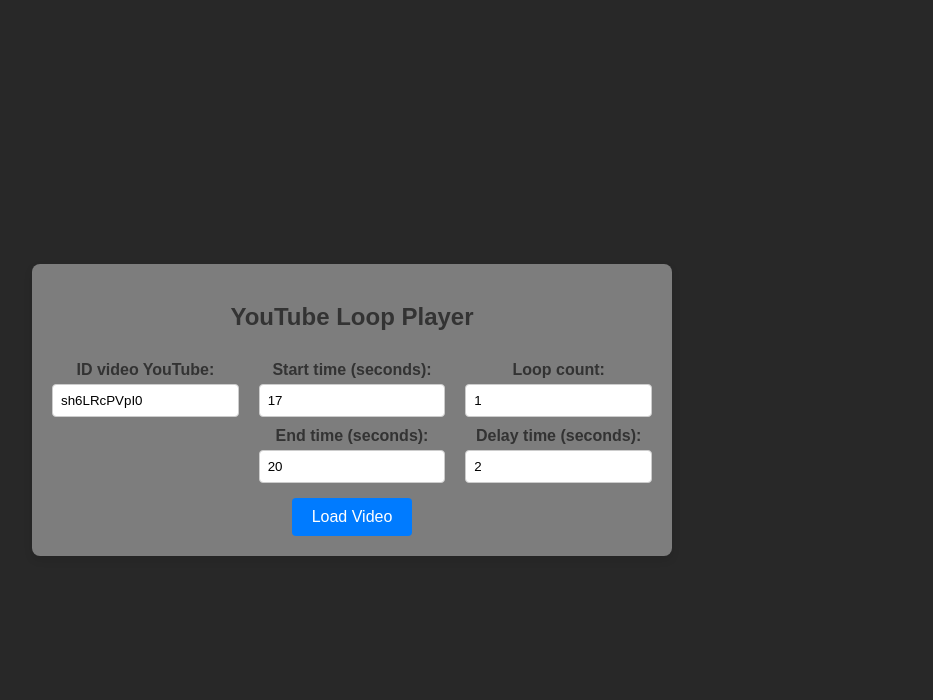
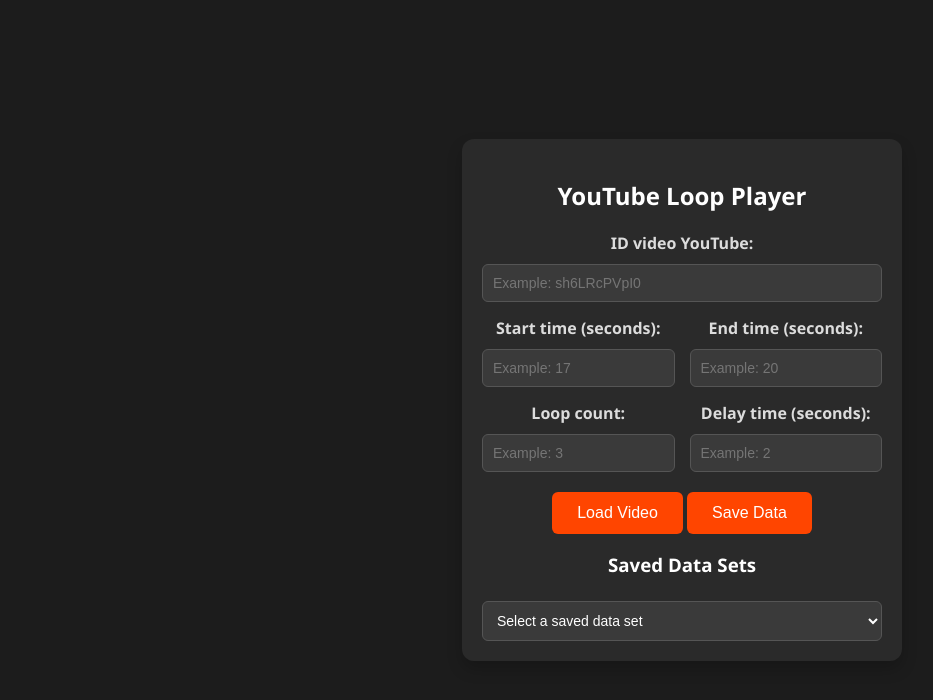
Before and after one commit to pmhnam/ytb-loop-player, a plain HTML site: page index.html in a window 1280 px wide. Shown: the whole page, without its empty margins (288-1221 px from the left). Drawn offline with Linux system fonts and the light colour scheme.

Commit message:
Update index.html

```diff
--- a/index.html
+++ b/index.html
@@ -7,9 +7,9 @@
     <title>YouTube Loop</title>
     <style>
         body {
-            font-family: Arial, sans-serif;
-            background-color: #282828;
-            color: #333;
+            font-family: 'Segoe UI', Tahoma, Geneva, Verdana, sans-serif;
+            background-color: #1c1c1c;
+            color: #f5f5f5;
             display: flex;
             flex-direction: column;
             align-items: center;
@@ -18,92 +18,153 @@
             margin: 0;
         }
 
-        .container {
-            background-color: #7d7d7d;
+        .main-container {
+            display: flex;
+            flex-direction: row;
+            align-items: flex-start;
+            justify-content: center;
+            width: 90%;
+            max-width: 1200px;
+            margin: 20px;
+            gap: 20px;
+        }
+
+        .video-container {
+            flex: 1;
+            max-width: 640px;
+            position: relative;
+            aspect-ratio: 16 / 9;
+        }
+
+        .input-container {
+            flex: 1;
+            background-color: #2a2a2a;
             padding: 20px;
-            border-radius: 8px;
-            box-shadow: 0 4px 8px rgba(0, 0, 0, 0.1);
+            border-radius: 12px;
+            box-shadow: 0 8px 16px rgba(0, 0, 0, 0.2);
             text-align: center;
-            margin-top: 20px;
-            width: 80%;
-            max-width: 600px;
+            max-width: 400px;
         }
 
         .grid {
             display: grid;
-            grid-template-columns: 1fr 1fr 1fr;
-            gap: 20px;
+            grid-template-columns: 1fr 1fr;
+            gap: 15px;
             margin-top: 20px;
         }
 
-        .column {
-            display: flex;
-            flex-direction: column;
+        .full-width {
+            grid-column: 1 / -1;
         }
 
         label {
-            margin-top: 10px;
-            font-weight: bold;
+            display: block;
+            margin-bottom: 5px;
+            font-weight: 600;
+            color: #dcdcdc;
         }
 
         input[type="text"],
-        input[type="number"] {
+        input[type="number"],
+        select {
             width: 100%;
-            padding: 8px;
+            padding: 10px;
             margin-top: 5px;
-            border-radius: 4px;
-            border: 1px solid #ccc;
+            border-radius: 6px;
+            border: 1px solid #555;
+            background-color: #3a3a3a;
+            color: #ffffff;
             box-sizing: border-box;
+            font-size: 14px;
         }
 
         button {
-            margin-top: 15px;
-            padding: 10px 20px;
-            background-color: #007bff;
+            margin-top: 20px;
+            padding: 12px 25px;
+            background-color: #ff4500;
             color: white;
             border: none;
-            border-radius: 4px;
+            border-radius: 6px;
             cursor: pointer;
             font-size: 16px;
-            transition: background-color 0.3s;
+            transition: background-color 0.3s ease;
         }
 
         button:hover {
-            background-color: #0056b3;
+            background-color: #e03e00;
         }
 
-        #player {
-            margin-top: 0px;
+        h2,
+        h3 {
+            color: #ffffff;
         }
     </style>
 </head>
 
 <body>
+    <div class="main-container">
+        <div class="video-container">
             <div id="player"></div>
-    <div class="container">
+        </div>
+        <div class="input-container">
             <h2>YouTube Loop Player</h2>
             <div class="grid">
-            <div class="column">
+                <div class="full-width">
                     <label for="videoIdInput">ID video YouTube:</label>
-                <input type="text" id="videoIdInput" placeholder="Example: sh6LRcPVpI0" value="sh6LRcPVpI0">
+                    <input type="text" id="videoIdInput" placeholder="Example: sh6LRcPVpI0" value="">
                 </div>
-            <div class="column">
+                <div>
                     <label for="startTimeInput">Start time (seconds):</label>
-                <input type="number" id="startTimeInput" placeholder="Example: 17" value="17">
+                    <input type="number" id="startTimeInput" placeholder="Example: 17" value="">
+                </div>
+                <div>
                     <label for="endTimeInput">End time (seconds):</label>
-                <input type="number" id="endTimeInput" placeholder="Example: 20" value="20">
+                    <input type="number" id="endTimeInput" placeholder="Example: 20" value="">
                 </div>
-            <div class="column">
+                <div>
                     <label for="loopCountInput">Loop count:</label>
-                <input type="number" id="loopCountInput" placeholder="Example: 3" value="1">
+                    <input type="number" id="loopCountInput" placeholder="Example: 3" value="">
+                </div>
+                <div>
                     <label for="delayInput">Delay time (seconds):</label>
-                <input type="number" id="delayInput" placeholder="Example: 2" value="2">
+                    <input type="number" id="delayInput" placeholder="Example: 2" value="">
                 </div>
             </div>
-        <button onclick="loadVideo()">Load Video</button>
+            <button id="loadVideoButton" onclick="loadVideo()">Load Video</button>
+            <button onclick="saveData()">Save Data</button>
+
+            <h3>Saved Data Sets</h3>
+            <select id="savedDataSelect" onchange="loadSavedData()">
+                <option value="">Select a saved data set</option>
+            </select>
+        </div>
     </div>
 
     <script>
+        // Function to get URL parameters
+        function getQueryParams() {
+            const params = new URLSearchParams(window.location.search);
+            return {
+                videoId: params.get('videoId'),
+                startTime: params.get('startTime'),
+                endTime: params.get('endTime'),
+                loopCount: params.get('loopCount'),
+                delay: params.get('delay')
+            };
+        }
+
+        // Set the input values based on query parameters
+        function setInputValuesFromQuery() {
+            const { videoId, startTime, endTime, loopCount, delay } = getQueryParams();
+
+            if (videoId) document.getElementById('videoIdInput').value = videoId;
+            if (startTime) document.getElementById('startTimeInput').value = startTime;
+            if (endTime) document.getElementById('endTimeInput').value = endTime;
+            if (loopCount) document.getElementById('loopCountInput').value = loopCount;
+            if (delay) document.getElementById('delayInput').value = delay;
+        }
+
+        // Load YouTube IFrame Player API
         var tag = document.createElement('script');
         tag.src = "https://www.youtube.com/iframe_api";
         var firstScriptTag = document.getElementsByTagName('script')[0];
@@ -116,10 +177,11 @@
         var endTime = 0;
         var delayTime = 0;
 
+        // Called when the API is ready
         function onYouTubeIframeAPIReady() {
             player = new YT.Player('player', {
-                height: '390',
-                width: '640',
+                height: '100%',
+                width: '100%',
                 events: {
                     'onReady': onPlayerReady,
                     'onStateChange': onPlayerStateChange
@@ -127,6 +189,7 @@
             });
         }
 
+        // Load the video based on input values
         function loadVideo() {
             var videoId = document.getElementById('videoIdInput').value;
             startTime = parseFloat(document.getElementById('startTimeInput').value) || 0;
@@ -140,16 +203,19 @@
             }
         }
 
+        // Called when the player is ready
         function onPlayerReady(event) {
             player.seekTo(startTime);
         }
 
+        // Called when the player state changes
         function onPlayerStateChange(event) {
             if (event.data == YT.PlayerState.PLAYING) {
                 setTimeout(checkTime, 100);
             }
         }
 
+        // Check the current playback time and handle looping
         function checkTime() {
             if (player.getCurrentTime() >= endTime) {
                 loopCount++;
@@ -166,6 +232,69 @@
                 setTimeout(checkTime, 100);
             }
         }
+
+        // Save current input values to localStorage
+        function saveData() {
+            const videoId = document.getElementById('videoIdInput').value;
+            const startTime = document.getElementById('startTimeInput').value;
+            const endTime = document.getElementById('endTimeInput').value;
+            const loopCount = document.getElementById('loopCountInput').value;
+            const delay = document.getElementById('delayInput').value;
+
+            const savedData = JSON.parse(localStorage.getItem('savedDataSets') || '[]');
+            const newData = { videoId, startTime, endTime, loopCount, delay };
+
+            savedData.push(newData);
+            localStorage.setItem('savedDataSets', JSON.stringify(savedData));
+
+            updateSavedDataSelect();
+        }
+
+        // Load saved data sets into the select element
+        function updateSavedDataSelect() {
+            const savedData = JSON.parse(localStorage.getItem('savedDataSets') || '[]');
+            const select = document.getElementById('savedDataSelect');
+
+            select.innerHTML = '<option value="">Select a saved data set</option>';
+
+            savedData.forEach((data, index) => {
+                const option = document.createElement('option');
+                option.value = index;
+                option.textContent = `Video ID: ${data.videoId}, Start: ${data.startTime}, End: ${data.endTime}`;
+                select.appendChild(option);
+            });
+        }
+
+        // Load selected saved data into inputs
+        function loadSavedData() {
+            const index = document.getElementById('savedDataSelect').value;
+            if (index === '') return;
+
+            const savedData = JSON.parse(localStorage.getItem('savedDataSets') || '[]');
+            const data = savedData[index];
+
+            if (data) {
+                document.getElementById('videoIdInput').value = data.videoId;
+                document.getElementById('startTimeInput').value = data.startTime;
+                document.getElementById('endTimeInput').value = data.endTime;
+                document.getElementById('loopCountInput').value = data.loopCount;
+                document.getElementById('delayInput').value = data.delay;
+            }
+        }
+
+        // Initialize on page load
+        window.onload = function () {
+            setInputValuesFromQuery();
+            updateSavedDataSelect();
+        };
+
+        // Add event listener for Enter key
+        document.addEventListener('keydown', function (event) {
+            if (event.key === 'Enter') {
+                event.preventDefault();
+                document.getElementById('loadVideoButton').click();
+            }
+        });
     </script>
 </body>
 
```
Lines whose indentation alone changed are shown as unchanged.
